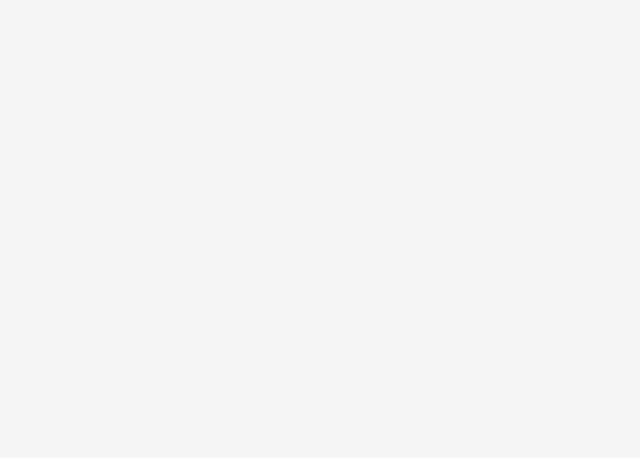
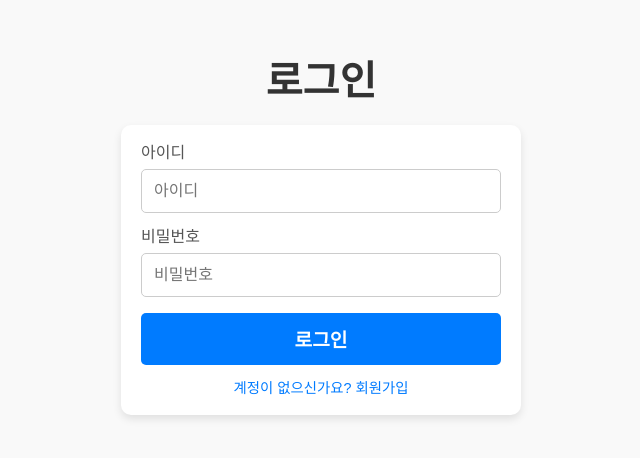
Before and after one commit to chnh506/kweb-exemption-task, a React (Create React App) app in the folder frontend/: page /login in a window 1280 px wide. Before the commit this address had no page. Shown: the part 162-620 px from the top of the page, without its empty margins (319-959 px from the left). Built offline with nearby package versions, Linux system fonts and the light colour scheme.

Commit message:
FE - update 'LogInPage.tsx' design

```diff
--- a/frontend/src/Router.tsx
+++ b/frontend/src/Router.tsx
@@ -5,7 +5,7 @@ import JoinPage from "./pages/JoinPage";
 function Router() {
   return (
     <Routes>
-      <Route path="/" element={<LogInPage />} />
+      <Route path="/login" element={<LogInPage />} />
       <Route path="/join" element={<JoinPage />} />
     </Routes>
   );
--- a/frontend/src/pages/JoinPage.tsx
+++ b/frontend/src/pages/JoinPage.tsx
@@ -102,27 +102,30 @@ const RadioContainer = styled.div`
   margin-bottom: 1rem;
 `;
 
-// const RadioLabel = styled.label`
-//   font-size: 1rem;
-//   color: #555;
-//   margin-right: 1rem;
-// `;
-
-// const RadioInput = styled.input`
-//   margin-right: 0.5rem;
-// `;
-
 const RadioLabel = styled.label<{ checked: boolean }>`
+  display: flex;
+  justify-content: center;
+  align-items: center;
+  width: 48%;
+  padding: 0.75rem;
   font-size: 1rem;
   color: ${({ checked }) => (checked ? "#007bff" : "#555")};
   font-weight: ${({ checked }) => (checked ? "bold" : "normal")};
-  display: flex;
-  align-items: center;
+  border: 1px solid ${({ checked }) => (checked ? "#007bff" : "#ccc")};
+  border-radius: 5px;
   cursor: pointer;
+  text-align: center;
+  transition:
+    border-color 0.3s ease,
+    color 0.3s ease;
+
+  &:hover {
+    border-color: #007bff;
+  }
 `;
 
-const RadioInput = styled.input`
-  margin-right: 0.5rem;
+const HiddenRadioInput = styled.input`
+  display: none;
 `;
 
 // JoinPage 컴포넌트
@@ -152,7 +155,7 @@ function JoinPage() {
         <Label>학생/교수자 역할 선택</Label>
         <RadioContainer>
           <RadioLabel checked={role === "student"}>
-            <RadioInput
+            <HiddenRadioInput
               type="radio"
               name="role"
               value="student"
@@ -162,7 +165,7 @@ function JoinPage() {
             학생
           </RadioLabel>
           <RadioLabel checked={role === "instructor"}>
-            <RadioInput
+            <HiddenRadioInput
               type="radio"
               name="role"
               value="instructor"
--- a/frontend/src/pages/LogInPage.tsx
+++ b/frontend/src/pages/LogInPage.tsx
@@ -1,7 +1,145 @@
+import React, { useState } from "react";
+import { Link } from "react-router-dom";
 import styled from "styled-components";
 
+// 스타일 정의
+const Container = styled.div`
+  display: flex;
+  flex-direction: column;
+  align-items: center;
+  justify-content: center;
+  height: 100vh;
+  background-color: #f9f9f9;
+  padding: 20px;
+  box-sizing: border-box;
+`;
+
+const Title = styled.h1`
+  font-size: 2.5rem;
+  font-weight: bold;
+  text-align: center;
+  color: #333;
+  margin-bottom: 1.5rem;
+`;
+
+const FormContainer = styled.form`
+  display: flex;
+  flex-direction: column;
+  align-items: center;
+  width: 100%;
+  max-width: 400px;
+  padding: 20px;
+  background-color: #fff;
+  border-radius: 10px;
+  box-shadow: 0 4px 8px rgba(0, 0, 0, 0.1);
+  box-sizing: border-box;
+`;
+
+const Label = styled.label`
+  font-size: 1rem;
+  font-weight: 500;
+  margin-bottom: 0.5rem;
+  color: #555;
+  align-self: flex-start;
+`;
+
+const Input = styled.input`
+  width: 100%;
+  max-width: 400px;
+  padding: 0.75rem;
+  font-size: 1rem;
+  border: 1px solid #ccc;
+  border-radius: 5px;
+  margin-bottom: 1rem;
+  box-sizing: border-box;
+
+  &:focus {
+    border-color: #007bff;
+    outline: none;
+  }
+`;
+
+const Btn = styled.button`
+  width: 100%;
+  max-width: 400px;
+  padding: 0.75rem;
+  font-size: 1.2rem;
+  font-weight: bold;
+  color: #fff;
+  background-color: #007bff;
+  border: none;
+  border-radius: 5px;
+  cursor: pointer;
+  transition: background-color 0.3s ease;
+
+  &:hover {
+    background-color: #0056b3;
+  }
+
+  &:disabled {
+    background-color: #ccc;
+    cursor: not-allowed;
+  }
+`;
+
+const StyledLink = styled(Link)`
+  font-size: 0.9rem;
+  color: #007bff;
+  text-decoration: none;
+  margin-top: 1rem;
+
+  &:hover {
+    text-decoration: underline;
+  }
+`;
+
+// LogInPage 컴포넌트
 function LogInPage() {
-  return <h1>hi!</h1>;
+  const [id, setId] = useState("");
+  const [password, setPassword] = useState("");
+
+  const handleIdChange = (e: React.ChangeEvent<HTMLInputElement>) => {
+    setId(e.target.value);
+  };
+
+  const handlePasswordChange = (e: React.ChangeEvent<HTMLInputElement>) => {
+    setPassword(e.target.value);
+  };
+
+  const handleSubmit = (e: React.FormEvent) => {
+    e.preventDefault();
+    // 로그인 로직을 추가할 수 있습니다.
+    console.log("Id:", id);
+    console.log("Password:", password);
+  };
+
+  return (
+    <Container>
+      <Title>로그인</Title>
+      <FormContainer onSubmit={handleSubmit}>
+        <Label htmlFor="id">아이디</Label>
+        <Input
+          type="text"
+          id="id"
+          value={id}
+          onChange={handleIdChange}
+          placeholder="아이디"
+        />
+
+        <Label htmlFor="password">비밀번호</Label>
+        <Input
+          type="password"
+          id="password"
+          value={password}
+          onChange={handlePasswordChange}
+          placeholder="비밀번호"
+        />
+
+        <Btn type="submit">로그인</Btn>
+        <StyledLink to="/join">계정이 없으신가요? 회원가입</StyledLink>
+      </FormContainer>
+    </Container>
+  );
 }
 
 export default LogInPage;
```
